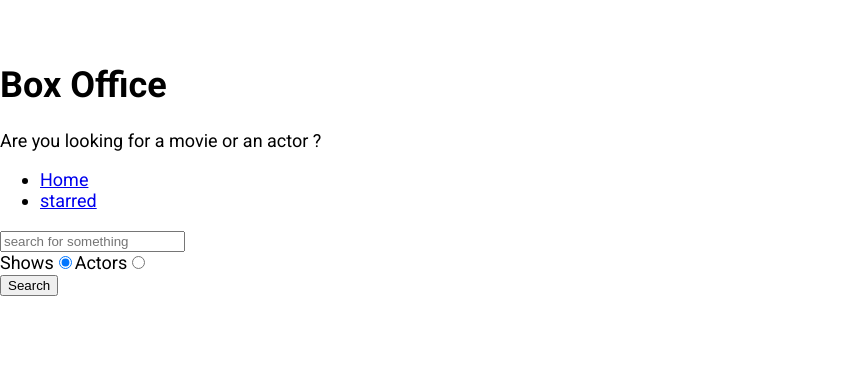
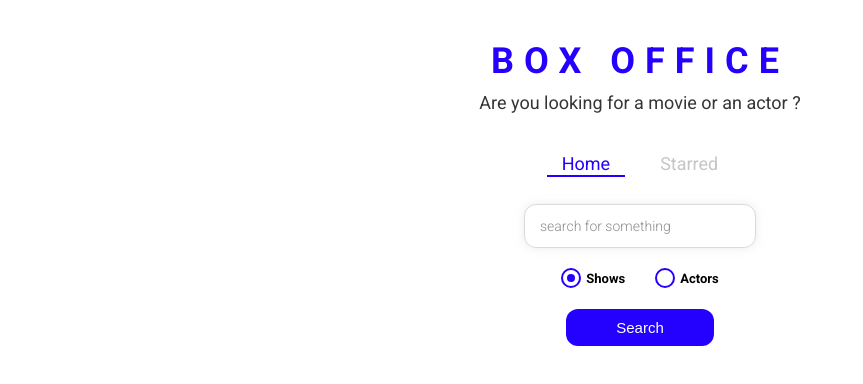
Before and after one commit to dimensionl3ss/box-office, a React (Create React App) app: page / in a window 1280 px wide. Shown: the top 384 px of the page, without its empty margins (0-863 px from the left). Built offline with nearby package versions, Linux system fonts and the light colour scheme.

Commit message:
styled the entire app

```diff
--- a/src/App.js
+++ b/src/App.js
@@ -3,9 +3,17 @@
 import Home from "./pages/Home";
 import Show from "./pages/Show";
 import Starred from "./pages/Starred";
-
+import {ThemeProvider} from 'styled-components'
+const theme = {
+  mainColors: {
+    blue: '#2400ff',
+    gray: '#c6c6c6',
+    dark: '#353535'
+  }
+};
 function App() {
   return (
+    <ThemeProvider theme={theme}>
       <div>
         <Switch>
           <Route exact path="/">
@@ -22,6 +30,7 @@
           </Route>
         </Switch>
       </div>
+    </ThemeProvider>
   );
 }
 
--- /dev/null
+++ b/src/components/CustomRadio.js
@@ -0,0 +1,66 @@
+import React from 'react';
+import styled from 'styled-components';
+
+const RadioWrapper = styled.label`
+  display: block;
+  position: relative;
+  padding-left: 25px;
+  cursor: pointer;
+  font-size: 13px;
+  user-select: none;
+  font-weight: 700;
+  line-height: 1.65;
+
+  input {
+    position: absolute;
+    opacity: 0;
+    cursor: pointer;
+  }
+
+  span {
+    position: absolute;
+    top: 0;
+    left: 0;
+    height: 16px;
+    width: 16px;
+    background-color: #fff;
+    border: 2px solid ${({ theme }) => theme.mainColors.blue};
+    border-radius: 50%;
+  }
+
+  input:checked ~ span {
+    background-color: #fff;
+    border: 2px solid ${({ theme }) => theme.mainColors.blue};
+  }
+
+  span:after {
+    content: '';
+    position: absolute;
+    display: none;
+  }
+
+  input:checked ~ span:after {
+    display: block;
+  }
+
+  span:after {
+    top: 4px;
+    left: 4px;
+    width: 8px;
+    height: 8px;
+    border-radius: 50%;
+    background: ${({ theme }) => theme.mainColors.blue};
+  }
+`;
+
+const CustomRadio = ({ label, ...restProps }) => {
+  return (
+    <RadioWrapper htmlFor={restProps.id}>
+      {label}
+      <input {...restProps} type="radio" />
+      <span />
+    </RadioWrapper>
+  );
+};
+
+export default CustomRadio;
--- a/src/components/Navs.js
+++ b/src/components/Navs.js
@@ -1,19 +1,28 @@
-import React from 'react'
-import { Link } from 'react-router-dom'
+import React from "react";
+import { useLocation } from "react-router";
+import { LinkStyled, NavList } from "./NavsStyled";
 const LINKS = [
-    {to:'/', text: 'Home'},
-    {to: '/starred', text: 'starred'}
-]
+  { to: "/", text: "Home" },
+  { to: "/starred", text: "Starred" },
+];
 const Navs = () => {
-    return (
-        <div>
-            <ul>
-                {
-                    LINKS.map(item => <li key= {item.to} ><Link to={item.to}>{item.text}</Link></li>)
-                }
-            </ul>
-        </div>
-    )
-}
+  const location = useLocation();
+  return (
+    <div>
+      <NavList>
+        {LINKS.map((item) => (
+          <li key={item.to}>
+            <LinkStyled
+              to={item.to}
+              className={item.to === location.pathname ? "active" : ""}
+            >
+              {item.text}
+            </LinkStyled>
+          </li>
+        ))}
+      </NavList>
+    </div>
+  );
+};
 
-export default Navs
+export default Navs;
--- /dev/null
+++ b/src/components/NavsStyled.js
@@ -0,0 +1,41 @@
+import styled from 'styled-components';
+import { Link } from 'react-router-dom';
+
+export const NavList = styled.ul`
+  display: flex;
+  justify-content: center;
+  list-style: none;
+  margin: 0 0 30px;
+  padding: 0;
+`;
+
+export const LinkStyled = styled(Link)`
+  margin: 0 10px;
+  padding: 3px 15px;
+  position: relative;
+  text-decoration: none;
+  color: ${({ theme }) => theme.mainColors.gray};
+  &.active {
+    color: ${({ theme }) => theme.mainColors.blue};
+    &:after {
+      content: '';
+      position: absolute;
+      display: block;
+      height: 2px;
+      left: 0%;
+      bottom: 0;
+      background-color: ${({ theme }) => theme.mainColors.blue};
+      animation: slide-in 0.3s ease-in forwards;
+      @keyframes slide-in {
+        from {
+          left: 50%;
+          width: 0;
+        }
+        to {
+          left: 0%;
+          width: 100%;
+        }
+      }
+    }
+  }
+`;
--- a/src/components/Title.js
+++ b/src/components/Title.js
@@ -1,11 +1,12 @@
 import React from 'react'
+import { TitleWrapper } from './TitleStyled';
 
 const Title = ({title,subtitle}) => {
     return (
-        <div>
+        <TitleWrapper>
             <h1>{title}</h1>
             <p>{subtitle}</p>
-        </div>
+        </TitleWrapper>
     );
 };
 
--- /dev/null
+++ b/src/components/TitleStyled.js
@@ -0,0 +1,18 @@
+import styled from 'styled-components';
+
+export const TitleWrapper = styled.div`
+  text-align: center;
+  margin: 0 0 40px;
+
+  h1 {
+    color: ${({ theme }) => theme.mainColors.blue};
+    letter-spacing: 10px;
+    text-transform: uppercase;
+    margin: 0 0 10px;
+  }
+
+  p {
+    color: ${({ theme }) => theme.mainColors.dark};
+    margin: 0;
+  }
+`;
--- a/src/pages/Home.js
+++ b/src/pages/Home.js
@@ -1,15 +1,21 @@
-import React, { useState} from 'react'
-import ActorGrid from '../actor/ActorGrid';
-import MainPageLayout from '../components/MainPageLayout';
-import {apiGet} from '../misc/config';
-import { useLastQuery } from '../misc/custom-hooks';
-import ShowGrid from '../show/ShowGrid';
+import React, { useState } from "react";
+import ActorGrid from "../actor/ActorGrid";
+import CustomRadio from "../components/CustomRadio";
+import MainPageLayout from "../components/MainPageLayout";
+import { apiGet } from "../misc/config";
+import { useLastQuery } from "../misc/custom-hooks";
+import ShowGrid from "../show/ShowGrid";
+import {
+  RadioInputsWrapper,
+  SearchButtonWrapper,
+  SearchInput,
+} from "./HomeStyled";
 const Home = () => {
-    const [input, setInput] = useLastQuery('');
+  const [input, setInput] = useLastQuery("");
   const [results, setResults] = useState(null);
-    const [searchOption, setSearchOption] = useState('shows');
-    const isShowSearch = searchOption === 'shows';
-    const onInputChange = ev => {
+  const [searchOption, setSearchOption] = useState("shows");
+  const isShowSearch = searchOption === "shows";
+  const onInputChange = (ev) => {
     setInput(ev.target.value);
   };
   // useEffect allows us to hook different life cycle
@@ -21,64 +27,71 @@
   //         console.log('exit'); // right before the next callback will be fire
   //     }
   // },[searchOption]);
-    const onSearch = ev => {
-
-        apiGet(`/search/${searchOption}?q=${input}`)
-        .then(result => {
+  const isShowsSearch = searchOption === "shows";
+  const onSearch = (ev) => {
+    apiGet(`/search/${searchOption}?q=${input}`).then((result) => {
       setResults(result);
-            console.log(result);// recieve the result
+      console.log(result); // recieve the result
     });
   };
   const onKeyDown = (ev) => {
-        if(ev.keyCode === 13) {
+    if (ev.keyCode === 13) {
       onSearch();
     }
   };
 
   const renderResults = () => {
-        if(results && results.length === 0) {
-            return <div>No Results</div>
+    if (results && results.length === 0) {
+      return <div>No Results</div>;
     }
 
-        if(results && results.length > 0) {
-            return results[0].show
-            ? <ShowGrid data ={results} />
-            : <ActorGrid data={results}/>
+    if (results && results.length > 0) {
+      return results[0].show ? (
+        <ShowGrid data={results} />
+      ) : (
+        <ActorGrid data={results} />
+      );
     }
     return null;
-    }
+  };
   const onRadioChange = (ev) => {
     setSearchOption(ev.target.value);
-    }
+  };
   return (
     <MainPageLayout>
-            <input
+      <SearchInput
         type="text"
-                placeholder ="search for something"
+        placeholder="search for something"
         onChange={onInputChange}
-                onKeyDown={onKeyDown} value = {input}
+        onKeyDown={onKeyDown}
+        value={input}
       />
+      <RadioInputsWrapper>
         <div>
-                <label htmlFor = "shows-search">Shows
-                    <input
-                        id = "shows-search"
-                        type="radio" value="shows"
-                        checked = {isShowSearch}
+          <CustomRadio
+            label="Shows"
+            id="shows-search"
+            value="shows"
+            checked={isShowsSearch}
             onChange={onRadioChange}
           />
-                </label>
-                <label htmlFor="actors-search">
-                    Actors
-                    <input
-                        id = "actors-search"
-                        type="radio"
+        </div>
+
+        <div>
+          <CustomRadio
+            label="Actors"
+            id="actors-search"
             value="people"
-                        checked = {!isShowSearch}
+            checked={!isShowsSearch}
             onChange={onRadioChange}
           />
-                </label>
         </div>
-            <button type="button" onClick={onSearch} >Search</button>
+      </RadioInputsWrapper>
+      <SearchButtonWrapper>
+        <button type="button" onClick={onSearch}>
+          Search
+        </button>
+      </SearchButtonWrapper>
       {renderResults()}
     </MainPageLayout>
   );
--- /dev/null
+++ b/src/pages/HomeStyled.js
@@ -0,0 +1,49 @@
+import styled from 'styled-components';
+
+export const SearchInput = styled.input`
+  display: block;
+  font-family: 'Roboto', sans-serif;
+  width: 200px;
+  margin: auto;
+  outline: none;
+  padding: 13px 15px;
+  border: 1px solid #dbdbdb;
+  box-shadow: 0px 0px 10px 0px rgba(219, 219, 219, 0.5);
+  font-size: 14px;
+  border-radius: 12px;
+  color: #8d8d8d;
+
+  &::placeholder {
+    font-weight: 300;
+    color: #8d8d8d;
+  }
+`;
+
+export const RadioInputsWrapper = styled.div`
+  display: flex;
+  justify-content: center;
+  margin: 20px 0;
+
+  div {
+    margin: 0 15px;
+  }
+`;
+
+export const SearchButtonWrapper = styled.div`
+  text-align: center;
+  margin-bottom: 35px;
+
+  button {
+    color: #fff;
+    background-color: ${({ theme }) => theme.mainColors.blue};
+    margin: auto;
+    padding: 10px 50px;
+    font-size: 15px;
+    border: none;
+    outline: none;
+    border-radius: 12px;
+    &:hover {
+      cursor: pointer;
+    }
+  }
+`;
```
Lines whose indentation alone changed are shown as unchanged.
